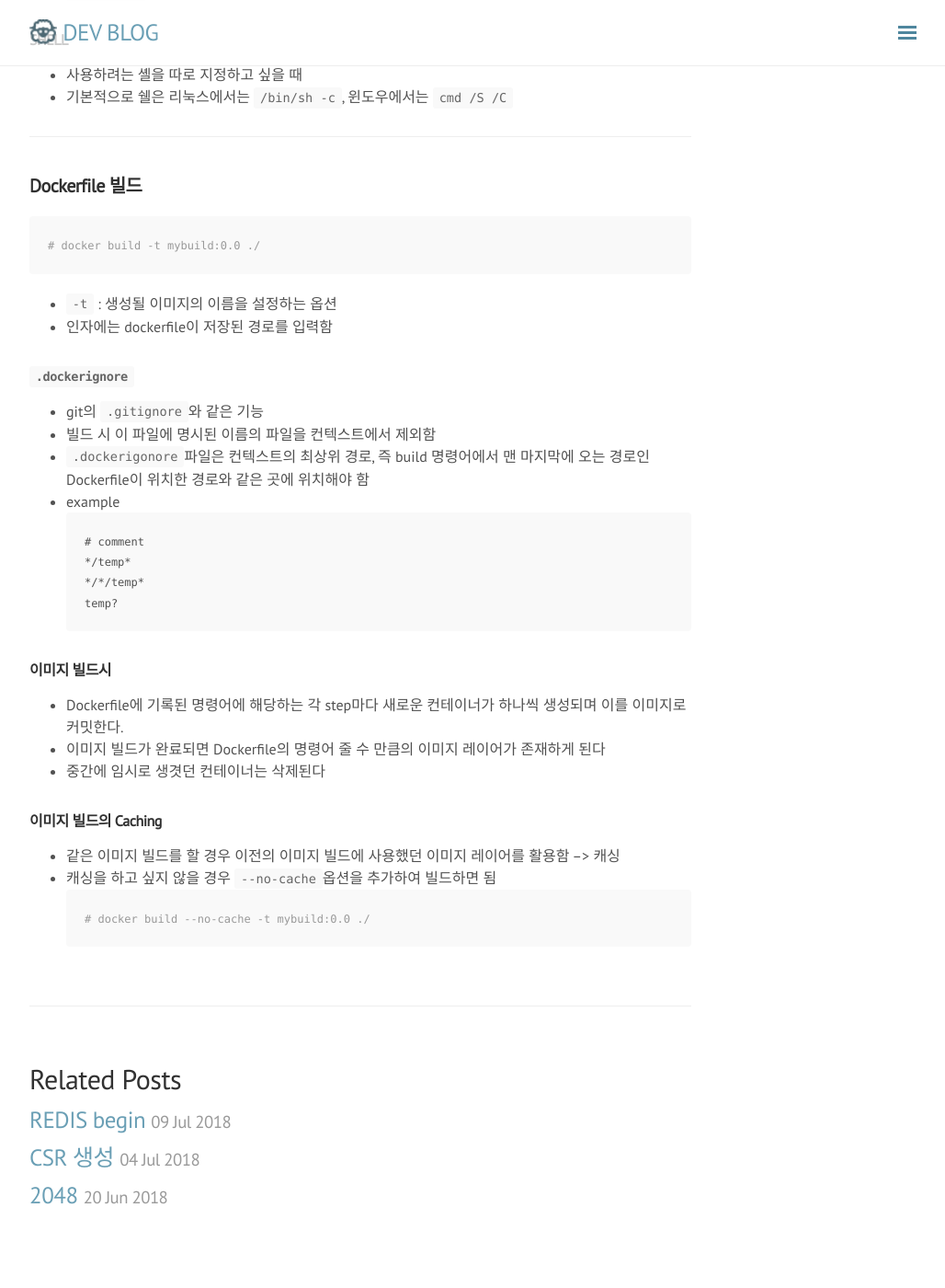
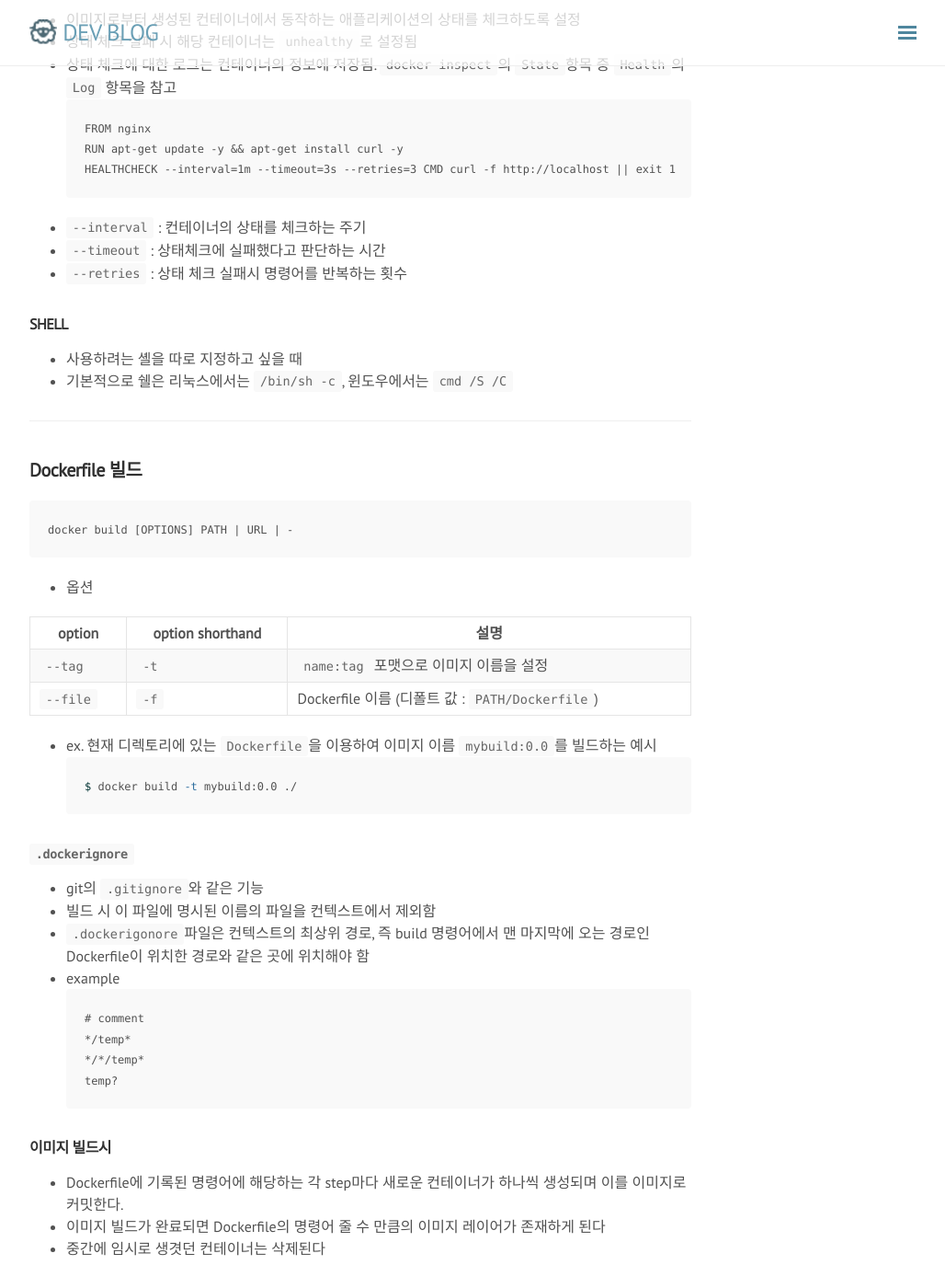
Before and after one commit to rmcodestar/rmcodestar.github.io, a Jekyll site: the page built from _posts/2018-07-04-dockerfile.md, in a window 1280 px wide and 1400 px high, scrolled down 3877 px. Shown: the whole window at 92% size, without its empty margins (248-1276 px from the left). Built offline with Jekyll 4.4.1, drawn with Linux system fonts in a browser that asks for light colours; nearby versions of some CDN libraries; comment, search, counter and statistics services are not loaded; some of the changed text lies outside the part shown.

Commit message:
Update 2018-07-04-dockerfile.md

````diff
--- a/_posts/2018-07-04-dockerfile.md
+++ b/_posts/2018-07-04-dockerfile.md
@@ -67,7 +67,18 @@
 ### CMD
 * 컨테이너가 시작될 때마다 실행할 명령어(커맨드)를 설정
 * DcokerFile에서 한 번만 실행됨, 둘 이상 있을 경우 마지막 항목만 적용됨
+* `docker run`명령어의 이미지 이름 뒤에 입력하는 커맨드와 같은 역할
+  * Dockerfile의 `CMD`값은 `docker run`의 커맨드가 있을 경우 덮어쓰기 됨
+* 일반 형식과 배열 형식의 차이점
+```
+CMD echo test
+# --> /bin/sh -c echo test
+```
 
+```
+CMD ["echo", "test"]
+# --> echo test
+```
 
 ### ENV
 * Dockerfile에서 사용될 환경변수를 지정
@@ -111,7 +122,8 @@
 
 ### ONBUILD
 * 빌드된 이미지를 기반으로 하는 다른 이미지가 Dockerfile로 생성될 때 실행할 명령어를 추가
-* 이는 다른 이미지를 빌드하기 위해 기본으로 사용될 이미지를 빌드하는 경우에 유용합니다.
+* 이는 다른 이미지를 빌드하기 위해 기본으로 사용될 이미지를 빌드하는 경우에 유용
+* 부모 이미지의 자식 이미지에만 적용, 자식 이미지는 `ONBUILD` 속성을 상속 받지 않음
 ```
 FROM ubuntu:14.04
 RUN echo "hello world"
@@ -126,7 +138,6 @@
 STOPSIGNAL SIGKILL
 ```
 * `docker run` 명령어에서 `--stop-signal` 옵션으로 컨테이너에 개별적으로 설정할 수도 있다
-
 
 ### HEALTHCHECK
 * 이미지로부터 생성된 컨테이너에서 동작하는 애플리케이션의 상태를 체크하도록 설정
@@ -149,12 +160,20 @@
 ***
 
 ## Dockerfile 빌드
+```
+docker build [OPTIONS] PATH | URL | -
+```
+* 옵션
+
+|option|option shorthand|설명|
+| --- | --- | --- |
+|`--tag`|`-t`|`name:tag` 포맷으로 이미지 이름을 설정|
+|`--file`|`-f`|Dockerfile 이름 (디폴트 값 : `PATH/Dockerfile`)|
+
+* ex. 현재 디렉토리에 있는 `Dockerfile`을 이용하여 이미지 이름 `mybuild:0.0`를 빌드하는 예시
 ```shell
-# docker build -t mybuild:0.0 ./
+$ docker build -t mybuild:0.0 ./
 ```
-* `-t` : 생성될 이미지의 이름을 설정하는 옵션
-* 인자에는 dockerfile이 저장된 경로를 입력함
-
 
 ### `.dockerignore`
 * git의 `.gitignore`와 같은 기능
````
